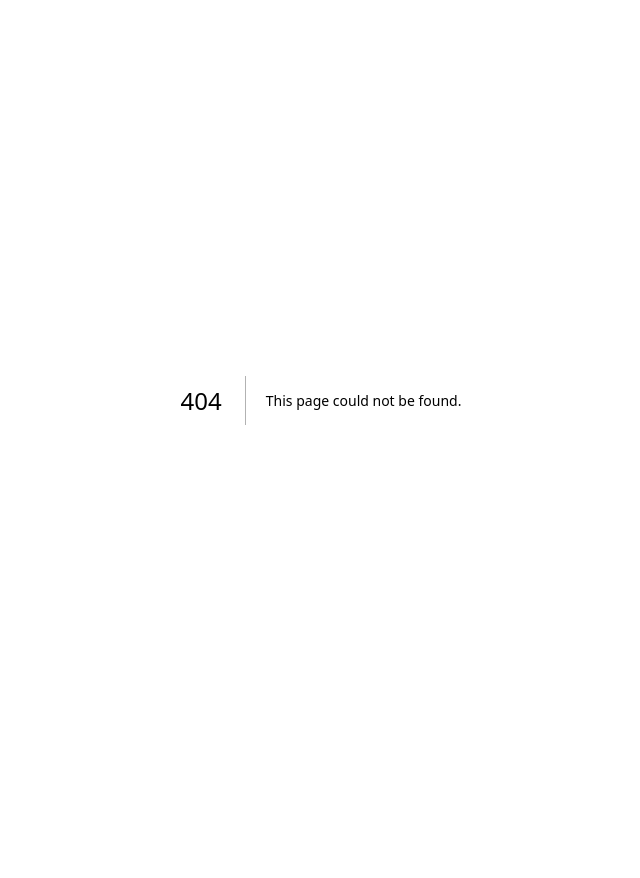
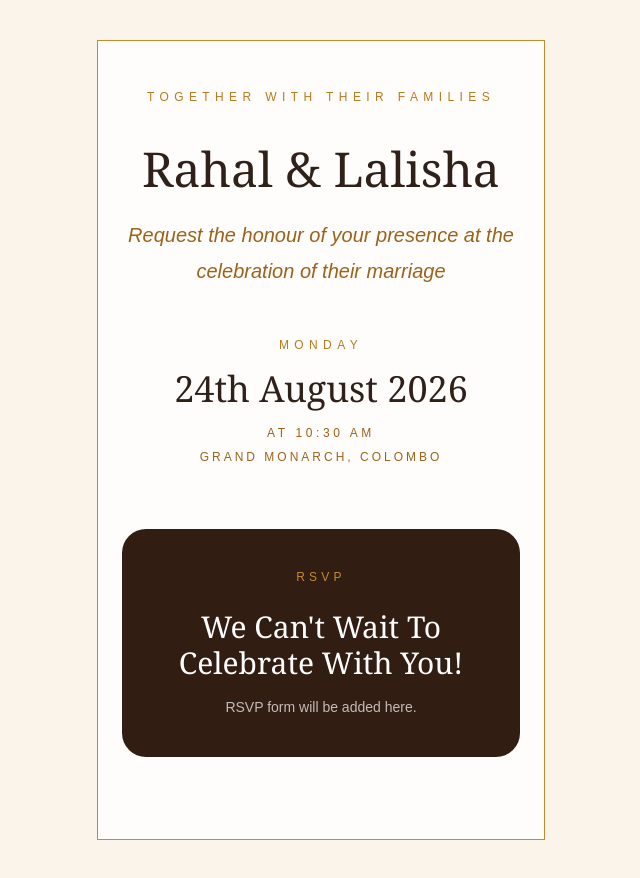
Before and after one commit to nelith-2002/digital_wed_invitation, a Next.js app: page /wedding in a window 1280 px wide. Before the commit this address had no page. Shown: the whole page, without its empty margins (319-959 px from the left). Before the commit the page ends 800 px from the top, so only its background shows below. Built offline with nearby package versions, Linux system fonts and the light colour scheme.

Commit message:
Create initial wedding and homecoming invitation pages

```diff
--- /dev/null
+++ b/app/homecoming/page.tsx
@@ -0,0 +1,49 @@
+export default function HomecomingPage() {
+  return (
+    <main className="min-h-screen bg-[#faf4ea] px-6 py-10">
+      <section className="max-w-md mx-auto min-h-screen border border-[#c58a2b] bg-white/80 px-6 py-12 text-center">
+        <p className="tracking-[0.45em] text-[#b97a20] text-xs uppercase mb-10">
+          Homecoming Celebration
+        </p>
+
+        <h1 className="text-5xl font-serif text-[#2f2119] mb-6">
+           Rahal & Lalisha
+        </h1>
+
+        <p className="text-[#9b621b] italic text-xl leading-9 mb-12">
+          We warmly invite you to join us for the homecoming celebration.
+        </p>
+
+        <p className="tracking-[0.45em] text-[#b97a20] text-xs uppercase mb-4">
+          Date
+        </p>
+
+        <h2 className="text-4xl font-serif text-[#2f2119] mb-4">
+          26th August 2026
+        </h2>
+
+        <p className="tracking-[0.3em] text-[#9b621b] text-xs uppercase mb-2">
+          At 6:30 PM
+        </p>
+
+        <p className="tracking-[0.25em] text-[#9b621b] text-xs uppercase">
+          Venue Name Here
+        </p>
+
+        <div className="mt-16 rounded-3xl bg-[#321d13] text-white px-6 py-10">
+          <p className="tracking-[0.35em] text-[#c58a2b] text-xs uppercase mb-6">
+            RSVP
+          </p>
+
+          <h3 className="text-3xl font-serif mb-4">
+            We Can&apos;t Wait To Celebrate With You!
+          </h3>
+
+          <p className="text-sm text-white/70">
+            RSVP form will be added here.
+          </p>
+        </div>
+      </section>
+    </main>
+  );
+}
--- a/app/page.tsx
+++ b/app/page.tsx
@@ -1,65 +1,14 @@
-import Image from "next/image";
-
 export default function Home() {
   return (
-    <div className="flex flex-col flex-1 items-center justify-center bg-zinc-50 font-sans dark:bg-black">
-      <main className="flex flex-1 w-full max-w-3xl flex-col items-center justify-between py-32 px-16 bg-white dark:bg-black sm:items-start">
-        <Image
-          className="dark:invert"
-          src="/next.svg"
-          alt="Next.js logo"
-          width={100}
-          height={20}
-          priority
-        />
-        <div className="flex flex-col items-center gap-6 text-center sm:items-start sm:text-left">
-          <h1 className="max-w-xs text-3xl font-semibold leading-10 tracking-tight text-black dark:text-zinc-50">
-            To get started, edit the page.tsx file.
-          </h1>
-          <p className="max-w-md text-lg leading-8 text-zinc-600 dark:text-zinc-400">
-            Looking for a starting point or more instructions? Head over to{" "}
-            <a
-              href="https://vercel.com/templates?framework=next.js&utm_source=create-next-app&utm_medium=appdir-template-tw&utm_campaign=create-next-app"
-              className="font-medium text-zinc-950 dark:text-zinc-50"
-            >
-              Templates
-            </a>{" "}
-            or the{" "}
-            <a
-              href="https://nextjs.org/learn?utm_source=create-next-app&utm_medium=appdir-template-tw&utm_campaign=create-next-app"
-              className="font-medium text-zinc-950 dark:text-zinc-50"
-            >
-              Learning
-            </a>{" "}
-            center.
-          </p>
-        </div>
-        <div className="flex flex-col gap-4 text-base font-medium sm:flex-row">
-          <a
-            className="flex h-12 w-full items-center justify-center gap-2 rounded-full bg-foreground px-5 text-background transition-colors hover:bg-[#383838] dark:hover:bg-[#ccc] md:w-[158px]"
-            href="https://vercel.com/new?utm_source=create-next-app&utm_medium=appdir-template-tw&utm_campaign=create-next-app"
-            target="_blank"
-            rel="noopener noreferrer"
-          >
-            <Image
-              className="dark:invert"
-              src="/vercel.svg"
-              alt="Vercel logomark"
-              width={16}
-              height={16}
-            />
-            Deploy Now
-          </a>
-          <a
-            className="flex h-12 w-full items-center justify-center rounded-full border border-solid border-black/[.08] px-5 transition-colors hover:border-transparent hover:bg-black/[.04] dark:border-white/[.145] dark:hover:bg-[#1a1a1a] md:w-[158px]"
-            href="https://nextjs.org/docs?utm_source=create-next-app&utm_medium=appdir-template-tw&utm_campaign=create-next-app"
-            target="_blank"
-            rel="noopener noreferrer"
-          >
-            Documentation
-          </a>
-        </div>
-      </main>
-    </div>
+    <main className="min-h-screen bg-[#faf4ea] flex items-center justify-center px-6 text-center">
+      <div>
+        <h1 className="text-3xl font-serif text-[#2f2119] mb-4">
+          Invitation
+        </h1>
+        <p className="text-[#9b621b]">
+          Please use the QR code provided on your invitation card.
+        </p>
+      </div>
+    </main>
   );
 }
--- /dev/null
+++ b/app/wedding/page.tsx
@@ -0,0 +1,50 @@
+export default function WeddingPage() {
+  return (
+    <main className="min-h-screen bg-[#faf4ea] px-6 py-10">
+      <section className="max-w-md mx-auto min-h-screen border border-[#c58a2b] bg-white/80 px-6 py-12 text-center">
+        <p className="tracking-[0.45em] text-[#b97a20] text-xs uppercase mb-10">
+          Together with their families
+        </p>
+
+        <h1 className="text-5xl font-serif text-[#2f2119] mb-6">
+          Rahal & Lalisha
+        </h1>
+
+        <p className="text-[#9b621b] italic text-xl leading-9 mb-12">
+          Request the honour of your presence at the celebration of their
+          marriage
+        </p>
+
+        <p className="tracking-[0.45em] text-[#b97a20] text-xs uppercase mb-4">
+          Monday
+        </p>
+
+        <h2 className="text-4xl font-serif text-[#2f2119] mb-4">
+          24th August 2026
+        </h2>
+
+        <p className="tracking-[0.3em] text-[#9b621b] text-xs uppercase mb-2">
+          At 10:30 AM
+        </p>
+
+        <p className="tracking-[0.25em] text-[#9b621b] text-xs uppercase">
+          Grand Monarch, Colombo
+        </p>
+
+        <div className="mt-16 rounded-3xl bg-[#321d13] text-white px-6 py-10">
+          <p className="tracking-[0.35em] text-[#c58a2b] text-xs uppercase mb-6">
+            RSVP
+          </p>
+
+          <h3 className="text-3xl font-serif mb-4">
+            We Can&apos;t Wait To Celebrate With You!
+          </h3>
+
+          <p className="text-sm text-white/70">
+            RSVP form will be added here.
+          </p>
+        </div>
+      </section>
+    </main>
+  );
+}
```
